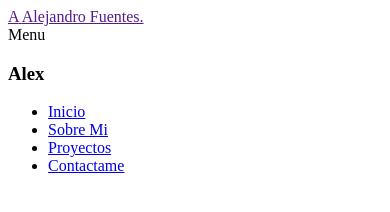
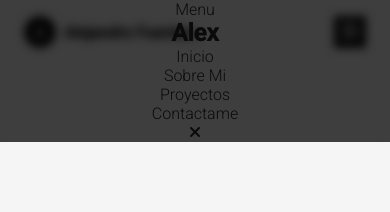
Before and after one commit to Alejandro6660/Portfolio, a plain HTML site: page index.html in a window 390 px wide. Drawn offline with Linux system fonts and the light colour scheme.

Commit message:
Third comit

```diff
--- /dev/null
+++ b/Assets/CSS/style.css
@@ -0,0 +1,165 @@
+/*====VARIABLES====*/
+:root {
+  /*==colores==*/
+  --bg-color: #f5f5f5;
+  --line-color: #0c0c0c;
+  --primary-color: #63096f;
+  --txt-ligth-color: #3c3c3c;
+  --txt-color: #0a0a0a;
+  /*==fonts==*/
+  --txt-g-size: 1.2rem;
+  --txt-m-size: 1rem;
+  --txt-size: 0.8rem;
+  --txt-s-size: 0.6rem;
+  --h1-size: 2rem;
+  --h2-size: 1.8rem;
+  --h3-size: 1.5rem;
+  --h4-size: 1.3rem;
+  --font: "Roboto", sans-serif;
+  /*==size==*/
+  --heigth: 4rem;
+}
+/*====Resset====*/
+* {
+  margin: 0%;
+  padding: 0%;
+  box-sizing: border-box;
+}
+html {
+  scroll-behavior: smooth;
+  font-size: 16px;
+}
+body {
+  font-family: var(--font);
+  background-color: var(--bg-color);
+  color: var(--txt-color);
+  font-weight: 300;
+  font-size: 1rem;
+}
+h1 {
+  font-size: var(--h1-size);
+}
+h2 {
+  font-size: var(--h2-size);
+}
+h3 {
+  font-size: var(--h3-size);
+}
+h4 {
+  font-size: var(--h4-size);
+  font-weight: 500;
+}
+h1,
+h2,
+h3 {
+  font-weight: bold;
+}
+ul {
+  list-style: none;
+}
+a {
+  text-decoration: none;
+  color: var(--txt-color);
+}
+img {
+  display: block;
+  width: 100%;
+  height: auto;
+}
+/*=====Utilitie=====*/
+.container {
+  max-width: 1120px;
+  margin-inline: 1.5rem;
+}
+.section {
+  padding-block: 4rem 2rem;
+}
+.grid {
+  display: grid;
+  gap: 1.5rem;
+}
+.section__title-1,
+.section__title-2 {
+  font-size: var(--h1-size);
+  position: relative;
+  margin: 0.75rem auto 2rem;
+  width: max-content;
+}
+.section__title-1 span,
+.section__title-2 span {
+  z-index: 5;
+  position: relative;
+}
+.geometric-box {
+  position: absolute;
+  width: 20px;
+  height: 20px;
+  background-color: var(--primary-color);
+  rotate: -30deg;
+}
+
+.geometric-box::after {
+  content: "";
+  position: absolute;
+  width: 16px;
+  height: 16px;
+  border: 3px solid var(--line-color);
+  left: -5px;
+  top: -5px;
+}
+.main {
+  overflow: hidden;
+}
+/*=====HEADER=====*/
+.head {
+  width: 100%;
+  position: fixed;
+  top: 0%;
+  left: 0;
+  background-color: var(--bg-color);
+  z-index: 100;
+  transition: box-shadow 4s;
+}
+.nav {
+  position: relative;
+  display: flex;
+  justify-content: space-between;
+  align-items: center;
+  height: var(--heigth);
+}
+.nav__logo {
+  font-weight: 700;
+  display: flex;
+  column-gap: 0.5rem;
+  align-items: center;
+}
+.nav___logo-circle,
+.button__toggle {
+  width: 2rem;
+  height: 2rem;
+  background-color: var(--line-color);
+  color: var(--bg-color);
+  display: grid;
+  place-items: center;
+}
+.nav___logo-circle {
+  font-weight: 400;
+  border-radius: 50%;
+}
+.button__toggle {
+  font-size: 1.2rem;
+  cursor: pointer;
+}
+/* nav-mobile and devices */
+@media screen and (max-width: 1150px) {
+  .nav__menu {
+    position: fixed;
+    top: 0;
+    left: 0;
+    width: 100%;
+    background-color: rgba(0, 0, 0, 0.75);
+    text-align: center;
+    backdrop-filter: blur(5px);
+    transition: top 0.4;
+  }
+}
--- a/CSS/style.css
+++ /dev/null
@@ -1,27 +0,0 @@
-/*====VARIABLES====*/
-:root {
-  /*==colores==*/
-  --bg-color: #f5f5f5;
-  --line-color: #0c0c0c;
-  --primary-color: #63096f;
-  --txt-ligth-color: #3c3c3c;
-  --txt-color: #0a0a0a;
-  /*==fonts==*/
-  --txt-g-size: 1.2rem;
-  --txt-m-size: 1rem;
-  --txt-size: 0.8rem;
-  --txt-s-size: 0.6rem;
-  --h1-size: 2rem;
-  --h2-size: 1.8rem;
-  --h3-size: 1.5rem;
-  --h4-size: 1.3rem;
-  --font: "Roboto", sans-serif;
-  /*==size==*/
-  --heigth: 4rem;
-}
-html {
-  margin: 0;
-  padding: 0%;
-  scroll-behavior: smooth;
-  font-size: 16px;
-}
--- a/index.html
+++ b/index.html
@@ -9,7 +9,7 @@
       href="https://fonts.googleapis.com/css2?family=Roboto:wght@300;400;500&display=swap"
       rel="stylesheet"
     />
-    <link rel="stylesheet" href="CSS/style.css" />
+    <link rel="stylesheet" href="/Assets/CSS/style.css" />
     <title>Alejandro Dev</title>
   </head>
   <body>
@@ -29,10 +29,24 @@
             <li class="nav__item"><a href="#proyects">Proyectos</a></li>
             <li class="nav__item"><a href="#contact">Contactame</a></li>
           </ul>
+          <div class="close__button">
+            <i class="fa-solid fa-xmark"></i>
+          </div>
+        </div>
+        <div class="nav__buttons">
+          <div class="button__toggle" id="button__toggle">
+            <i class="fa-solid fa-bars-staggered"></i>
+          </div>
         </div>
       </nav>
     </header>
 
-    <script src="JS/main.js"></script>
+    <!-- Font-awesome -->
+    <script
+      src="https://kit.fontawesome.com/b4395588e4.js"
+      crossorigin="anonymous"
+    ></script>
+    <!-- scrip-main -->
+    <script src="Assets/JS/main.js"></script>
   </body>
 </html>
```
Also changed, not shown: Assets/IMG/curved-arrow.svg (added), Assets/IMG/favicon.png (added), Assets/JS/main.js (added).
